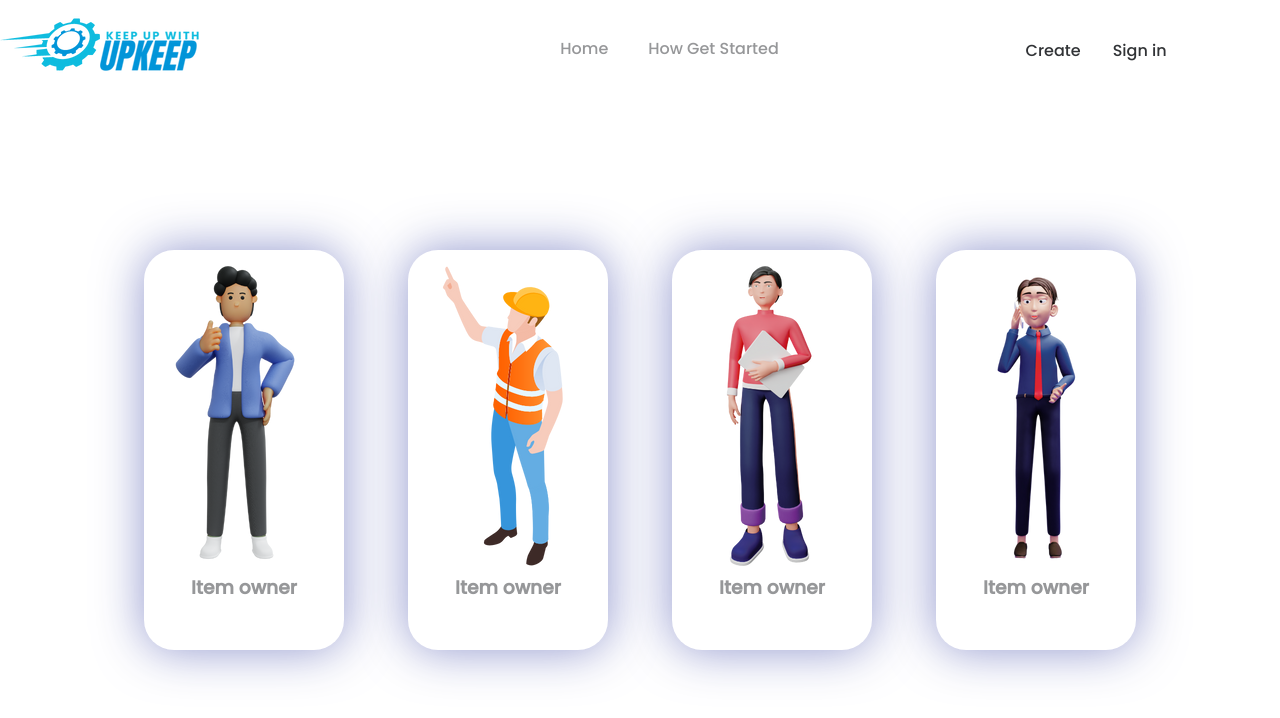
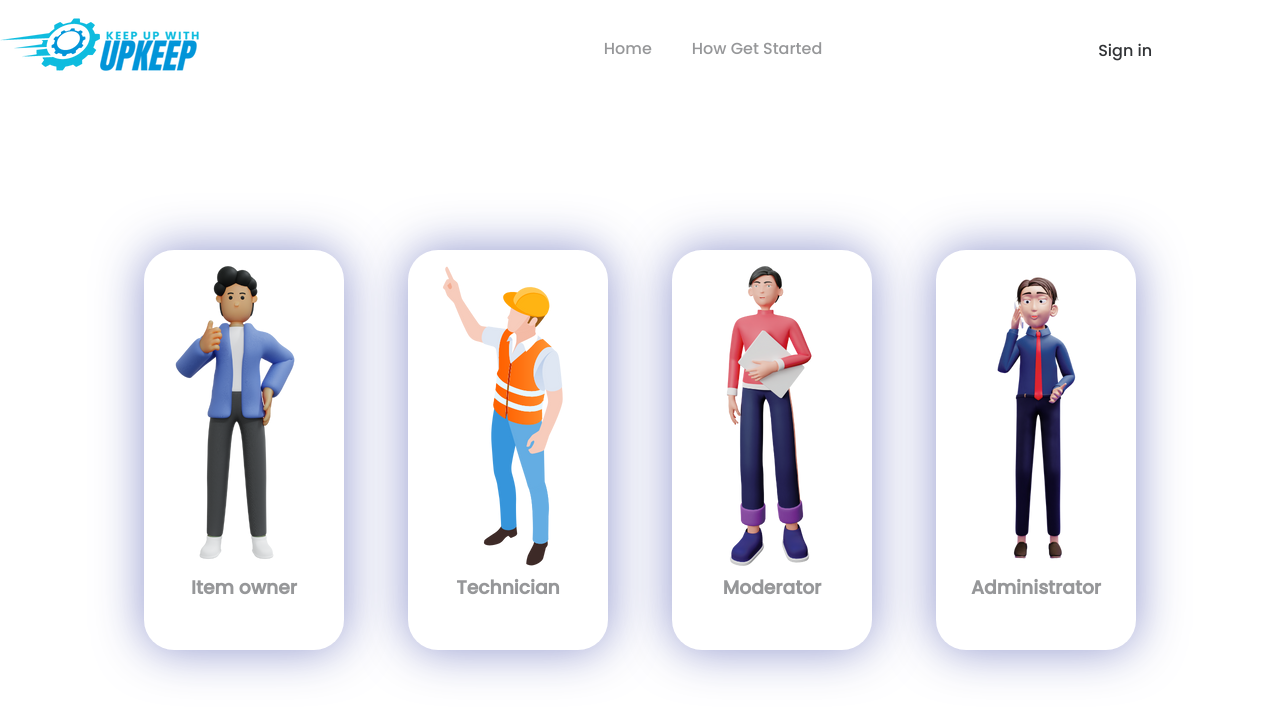
Before and after one commit to nipunar99/UPKEEP_2nd-Year-GroupProject_CS40, a PHP site: page /upkeep/app/views/signupUserselection.view.php in a window 1280 px wide. Shown: the top 718 px of the page. Run offline with PHP 8.4, Linux system fonts and the light colour scheme; some libraries are stand-ins or nearby versions.

Commit message:
modified Userselection pages

```diff
--- a/upkeep/app/views/signupUserselection.view.php
+++ b/upkeep/app/views/signupUserselection.view.php
@@ -18,14 +18,13 @@
 
     <div class="nav">
       <ul class="navlist">
-        <li><a href="#">Home</a></li>
+        <li><a href="<?= ROOT ?>/Home">Home</a></li>
         <li><a href="#">How Get Started</a></li>
       </ul>
     </div>
 
     <div class="logbtn">
-      <a class="createBtn" href="#" >Create</a></li>
-      <a href="#" >Sign in</a></li>
+      <a href="<?=ROOT?>/Userselection/signin" >Sign in</a></li>
     </div>
   </header>
 
@@ -43,21 +42,21 @@
       <a href="<?= ROOT ?>/Signup/technicianSignup">
         <div class="actor">
           <img src="<?= ROOT ?>/assets/images/technician.png" alt="">
-          <h3>Item owner</h3>
+          <h3>Technician</h3>
         </div>
       </a>
                       <!-- RUSITH -> folder / controller file / method -->
       <a href="<?= ROOT ?>/Signup/moderatorSignup">
         <div class="actor">
           <img src="<?= ROOT ?>/assets/images/moderator.png" alt="">
-          <h3>Item owner</h3>
+          <h3>Moderator</h3>
         </div>
       </a>
                       <!-- SASINI -> folder / controller file / method -->
       <a href="<?= ROOT ?>/Signup/adminSignup">
         <div class="actor">
           <img src="<?= ROOT ?>/assets/images/admin.png" alt="">
-          <h3>Item owner</h3>
+          <h3>Administrator</h3>
         </div>
       </a>
 
```
Also changed, not shown: upkeep/app/views/signinUserselection.view.php (+5 -6 lines).
